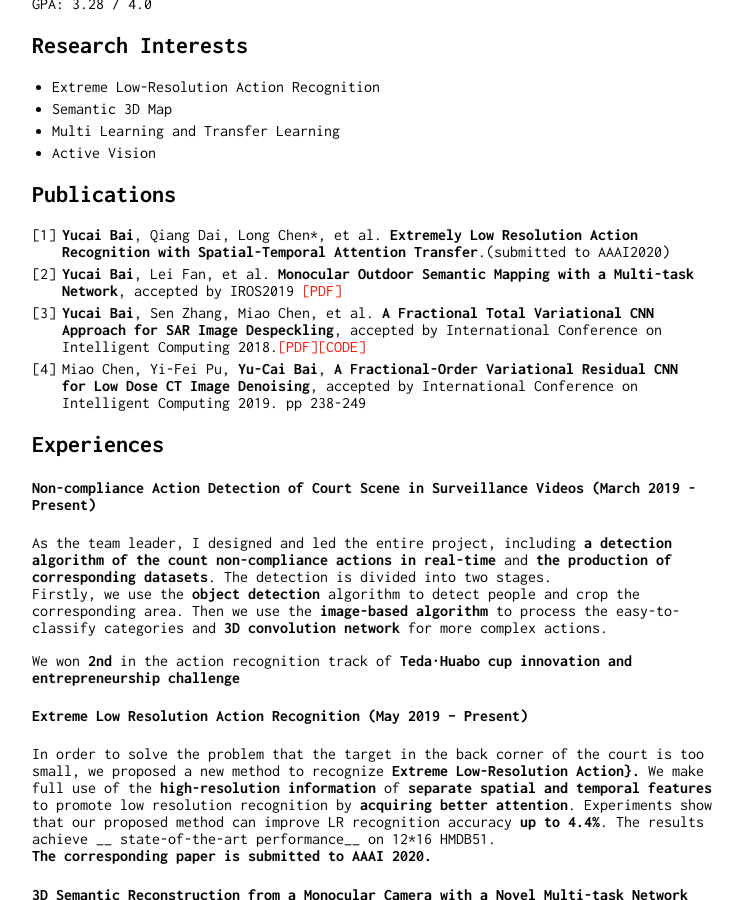
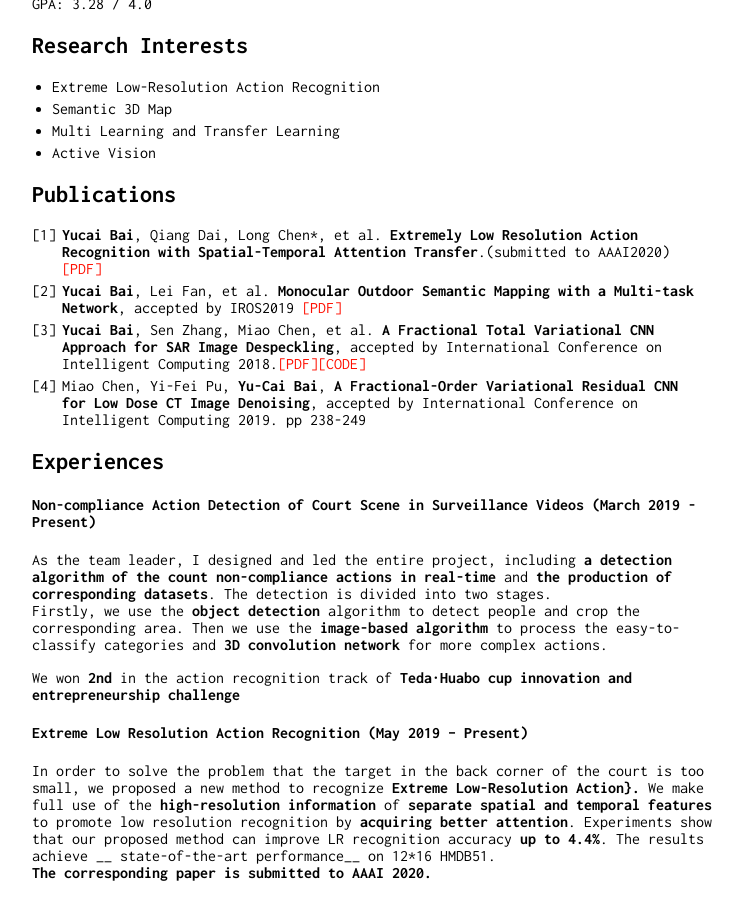
Before and after one commit to RaymondByc/raymondbyc-github.io, a Jekyll site: the page built from index.md, in a window 1280 px wide and 900 px high, scrolled down 532 px. Shown: the whole window, without its empty margins (258-1001 px from the left). Built offline with Jekyll 4.4.1, drawn with Linux system fonts in a browser that asks for light colours; our own code applies the rules of GitHub Pages for plain Markdown files.

Commit message:
index update.

```diff
--- a/index.md
+++ b/index.md
@@ -30,7 +30,7 @@ GPA: 3.28 / 4.0
 - Active Vision
 
 ## Publications
-1. __Yucai Bai__, Qiang Dai, Long Chen*, et al. __Extremely Low Resolution Action Recognition with Spatial-Temporal Attention Transfer__.(submitted to AAAI2020)
+1. __Yucai Bai__, Qiang Dai, Long Chen*, et al. __Extremely Low Resolution Action Recognition with Spatial-Temporal Attention Transfer__.(submitted to AAAI2020)[\[PDF\]](https://arxiv.org/pdf/1909.03580.pdf)
 2. __Yucai Bai__, Lei Fan, et al. __Monocular Outdoor Semantic Mapping with a Multi-task Network__, accepted by IROS2019 [\[PDF\]](https://arxiv.org/abs/1901.05807)
 3. __Yucai Bai__, Sen Zhang, Miao Chen, et al. __A Fractional Total Variational CNN Approach for SAR Image Despeckling__, accepted by International Conference on Intelligent Computing 2018.[\[PDF\]](https://link.springer.com/chapter/10.1007/978-3-319-95957-3_46)[\[CODE\]](https://github.com/RaymondByc/FID-CNN)
 4. Miao Chen, Yi-Fei Pu, __Yu-Cai Bai__, __A Fractional-Order Variational Residual CNN for Low Dose CT Image Denoising__, accepted by International Conference on Intelligent Computing 2019. pp 238-249
```
